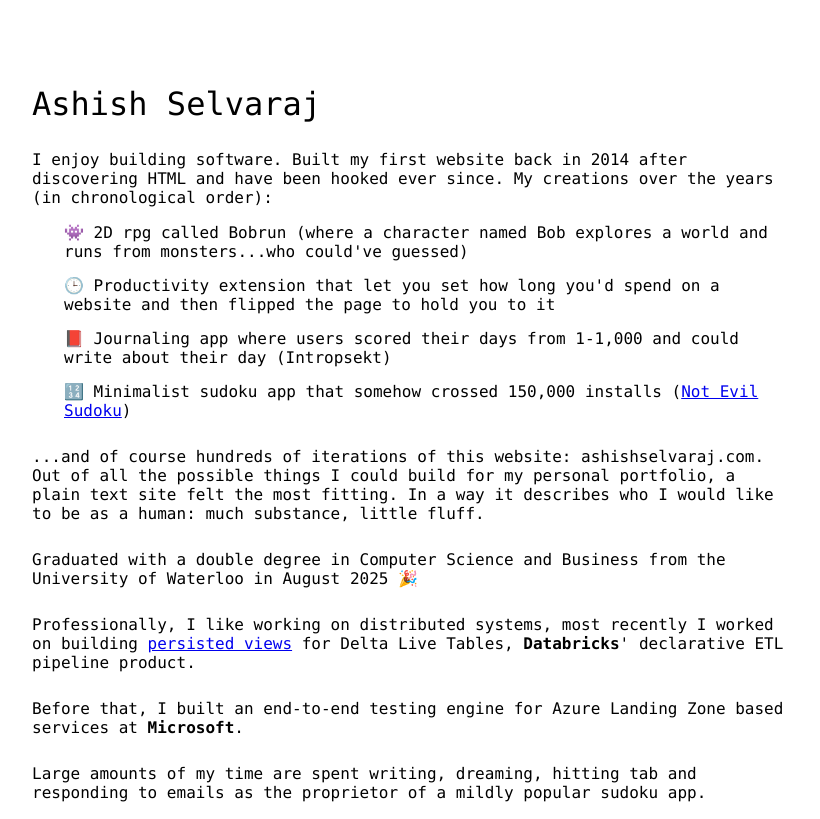
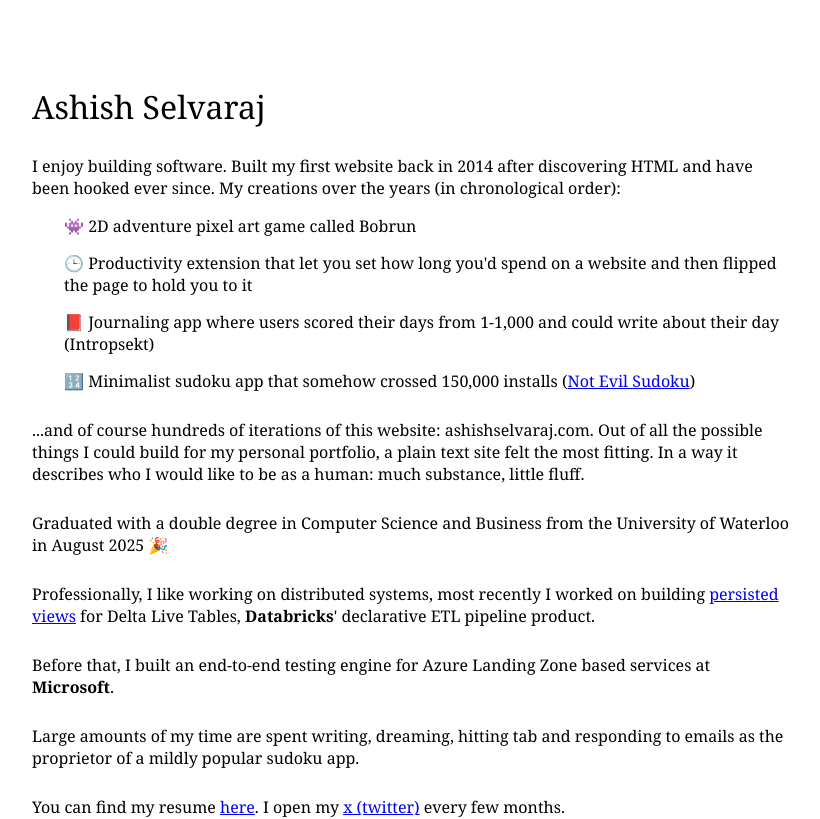
Before and after one commit to SaurontheMighty/Sauronthemighty.github.io, a React (Create React App) app: page / in a window 1280 px wide. Shown: the top 819 px of the page, without its empty margins (228-1048 px from the left). Built offline with nearby package versions, Linux system fonts and the light colour scheme.

Commit message:
use georgia

```diff
--- a/src/index.css
+++ b/src/index.css
@@ -1,11 +1,11 @@
 h1 {
-  font-family: 'SF Mono', 'Monaco', 'Menlo', 'Consolas', 'Liberation Mono', 'Courier New', monospace;
+  font-family: Georgia, "Times New Roman", Times, serif;
   font-weight: 400;
 }
 
 body {
   padding: 5%;
-  font-family: 'SF Mono', 'Monaco', 'Menlo', 'Consolas', 'Liberation Mono', 'Courier New', monospace;
+  font-family: Georgia, "Times New Roman", Times, serif;
 }
 
 p {
@@ -23,7 +23,7 @@ li {
 }
 
 .main-text {
-  font-family: 'SF Mono', 'Monaco', 'Menlo', 'Consolas', 'Liberation Mono', 'Courier New', monospace;
+  font-family: Georgia, "Times New Roman", Times, serif;
 }
 
 .video-player {
--- a/src/new.js
+++ b/src/new.js
@@ -7,7 +7,7 @@ function Simple() {
             <div className="main-text">
                 <p>I enjoy building software. Built my first website back in 2014 after discovering HTML and have been hooked ever since. My creations over the years (in chronological order):</p>
                 <ul>
-                    <li>👾 2D rpg called Bobrun (where a character named Bob explores a world and runs from monsters...who could've guessed)</li>
+                    <li>👾 2D adventure pixel art game called Bobrun</li>
                     <li>🕒 Productivity extension that let you set how long you'd spend on a website and then flipped the page to hold you to it</li>
                     <li>📕 Journaling app where users scored their days from 1-1,000 and could write about their day (Intropsekt)</li>
                     <li>🔢 Minimalist sudoku app that somehow crossed 150,000 installs (<a href="https://notevil.io">Not Evil Sudoku</a>)</li>
```
Also changed, not shown: 2 other files (tests, documents, lock files or other folders).
